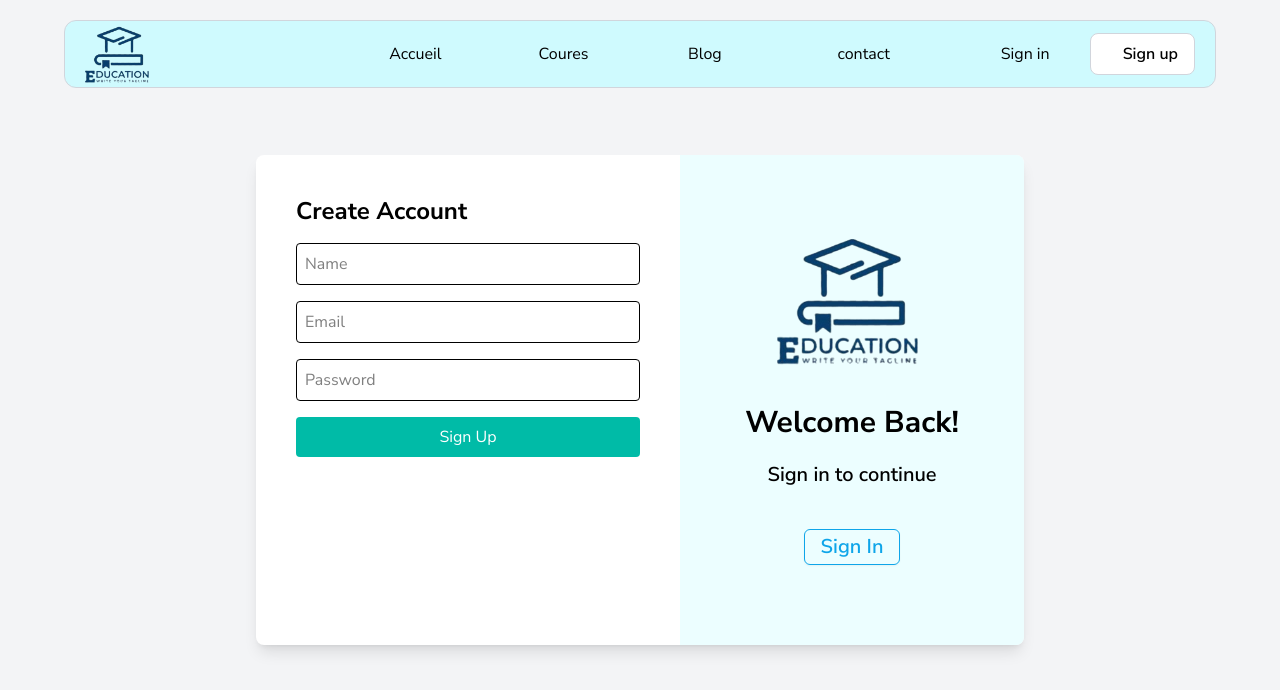
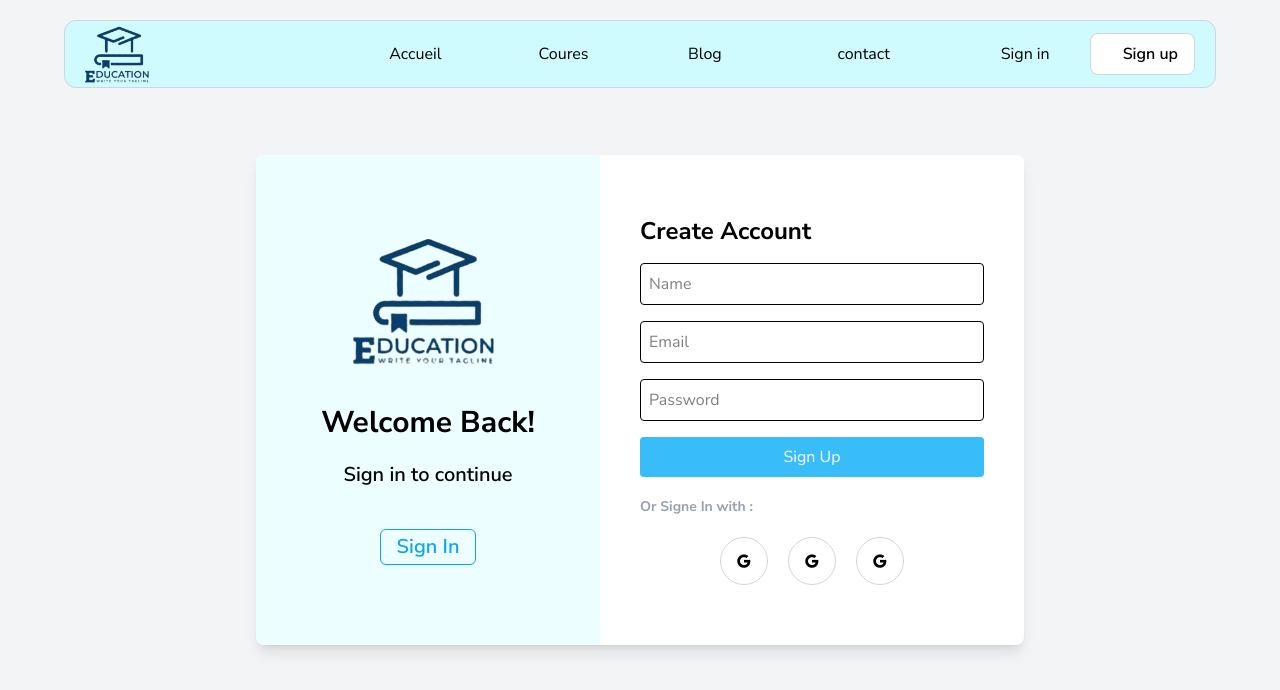
Before and after one commit to mohanddo/e-learning-platform-1, a Next.js app: page /Auth in a window 1280 px wide. Both pictures are taken after a click on the button "sign Up". Shown: the top 690 px of the page. Built offline with nearby package versions, Linux system fonts and the light colour scheme.

Commit message:
auth paeg almost done

```diff
--- a/app/Auth/page.tsx
+++ b/app/Auth/page.tsx
@@ -12,9 +12,10 @@ const SignPage = () => {
     return (
         <section className="min-h-screen w-full flex items-center justify-center bg-gray-100">
             <div className="relative bg-white w-[60%] flex rounded-lg shadow-lg overflow-hidden">
+                <AnimatedDiv />
                 {isSignUp && <SignUp />}
-                <AnimatedDiv />
                 {!isSignUp && <SignIn />}
+
             </div>
         </section>
     );
--- a/app/layout.tsx
+++ b/app/layout.tsx
@@ -32,6 +32,9 @@ export default function RootLayout({
 
   return (
     <html lang="en">
+      <head>
+        <link href="https://unpkg.com/boxicons@2.1.4/css/boxicons.min.css" rel="stylesheet" />
+      </head>
       <body>
         <AppProvider>
           <Header />
--- a/components/auth/signUp.tsx
+++ b/components/auth/signUp.tsx
@@ -6,14 +6,24 @@ const SignUp = () => {
 
     return (
 
-        <div
-            className="p-10 w-[100%] flex-1"
-        >
+        <div className="p-10 flex-1 flex justify-center flex-col items-start">
             <h2 className="text-2xl font-bold">Create Account</h2>
             <input type="text" placeholder="Name" className="w-full p-2 mt-4 border rounded" />
             <input type="email" placeholder="Email" className="w-full p-2 mt-4 border rounded" />
             <input type="password" placeholder="Password" className="w-full p-2 mt-4 border rounded" />
-            <button className="w-full bg-teal-500 text-white py-2 mt-4 rounded">Sign Up</button>
+            <button className="w-full bg-[var(--addi-color-400)] text-white py-2 mt-4 rounded">Sign Up</button>
+            <p className='text-start text-gray-400 text-sm font-bold mt-5'>Or Signe In with :</p>
+            <div className='w-full flex justify-center items-center mt-5'>
+                <button className='mr-5 border border-solid border-gray-300 h-12 w-12 rounded-full flex justify-center items-center text-lg font-bold hover:bg-gray-100'>
+                    <i className='bx bxl-google'></i>
+                </button>
+                <button className='mr-5 border border-solid border-gray-300 h-12 w-12 rounded-full flex justify-center items-center text-lg font-bold hover:bg-gray-100'>
+                    <i className='bx bxl-google'></i>
+                </button>
+                <button className='border border-solid border-gray-300 h-12 w-12 rounded-full flex justify-center items-center text-lg font-bold hover:bg-gray-100'>
+                    <i className='bx bxl-google'></i>
+                </button>
+            </div>
         </div>
 
     )
--- a/components/auth/signeIn.tsx
+++ b/components/auth/signeIn.tsx
@@ -2,18 +2,28 @@ import { motion } from 'framer-motion';
 import { useAppContext } from '../context/context';
 
 const SignIn = () => {
-    const {isSignUp, setIsSignUp} = useAppContext();
+    const { isSignUp, setIsSignUp } = useAppContext();
 
     return (
 
-        <div
-            className="p-10 w-[100%] flex-1"
-        >
+        <div className="p-10 flex-1 flex justify-center flex-col items-start">
             <h2 className="text-2xl font-bold">welcom back</h2>
-            <input type="text" placeholder="Name" className="w-full p-2 mt-4 border rounded" />
             <input type="email" placeholder="Email" className="w-full p-2 mt-4 border rounded" />
             <input type="password" placeholder="Password" className="w-full p-2 mt-4 border rounded" />
-            <button className="w-full bg-teal-500 text-white py-2 mt-4 rounded">Sign In</button>
+            <a href="/" className='text-start mt-3 text-gray-400 text-sm font-bold'>Forgot password?</a>
+            <button className="w-full bg-[var(--addi-color-400)] text-white py-2 mt-4 rounded">Sign In</button>
+            <p className='text-start text-gray-400 text-sm font-bold mt-5'>Or Signe In with :</p>
+            <div className='w-full flex justify-center items-center mt-5'>
+                <button className='mr-5 border border-solid border-gray-300 h-12 w-12 rounded-full flex justify-center items-center text-lg font-bold hover:bg-gray-100'>
+                    <i className='bx bxl-google'></i>
+                </button>
+                <button className='mr-5 border border-solid border-gray-300 h-12 w-12 rounded-full flex justify-center items-center text-lg font-bold hover:bg-gray-100'>
+                    <i className='bx bxl-google'></i>
+                </button>
+                <button className='border border-solid border-gray-300 h-12 w-12 rounded-full flex justify-center items-center text-lg font-bold hover:bg-gray-100'>
+                    <i className='bx bxl-google'></i>
+                </button>
+            </div>
         </div>
 
     )
--- a/components/layout/header.tsx
+++ b/components/layout/header.tsx
@@ -31,11 +31,13 @@ const Header = () => {
                             className="header-Links">
                             Sign in
                         </Link>
-                        <InteractiveHoverButton className="rounded-lg px-4 py-2 text-center border-1 border-solid border-gray-300 bg-white text-black">
-                            <Link href="/Auth">
+                        <Link href="/Auth">
+                            <InteractiveHoverButton className="rounded-lg px-4 py-2 text-center border-1 border-solid border-gray-300 bg-white text-black">
+
                                 Sign up
-                            </Link>
-                        </InteractiveHoverButton>
+
+                            </InteractiveHoverButton>
+                        </Link>
                     </>
                 ) : (
                     <div className="flex flex-row hover:bg-[var(--color-300)] gap-1.5 items-center cursor-alias p-1 rounded-lg">
```
